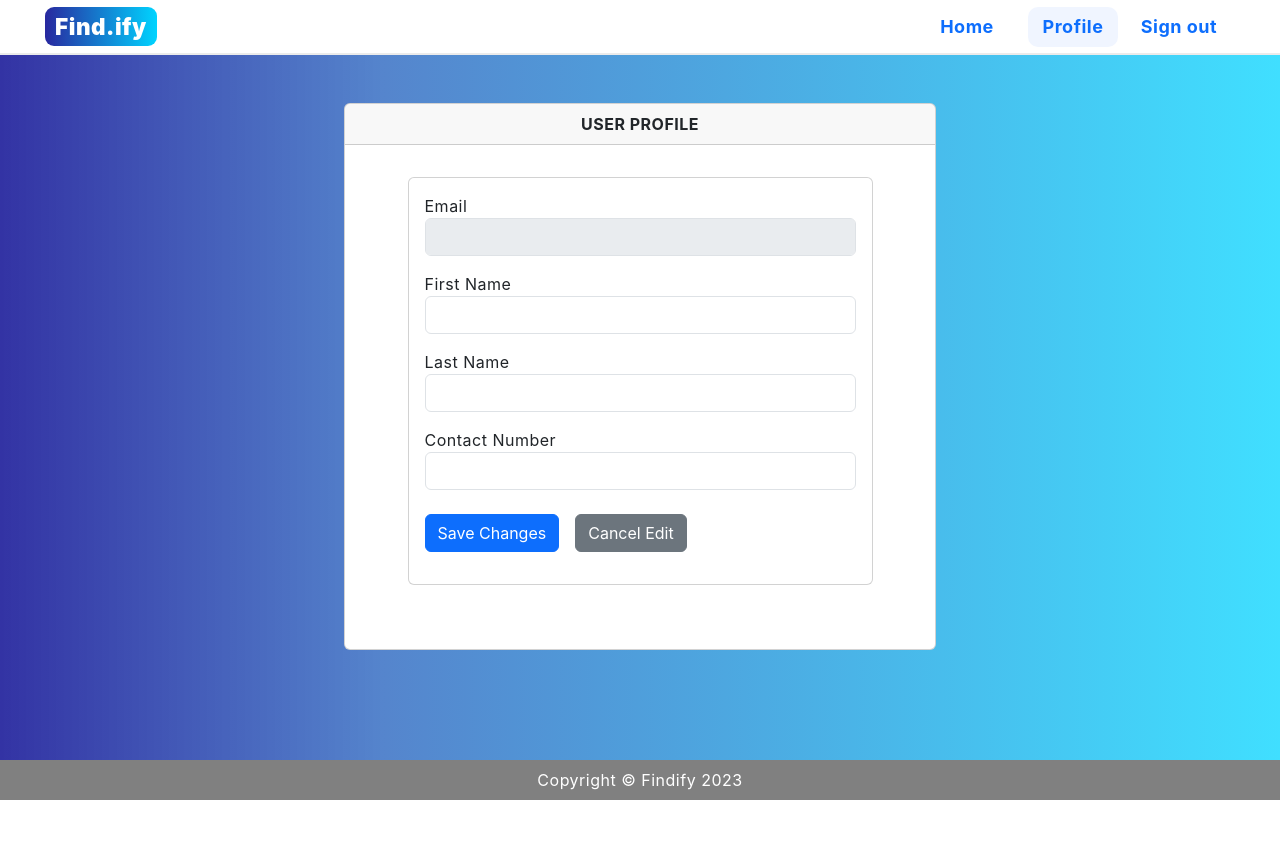
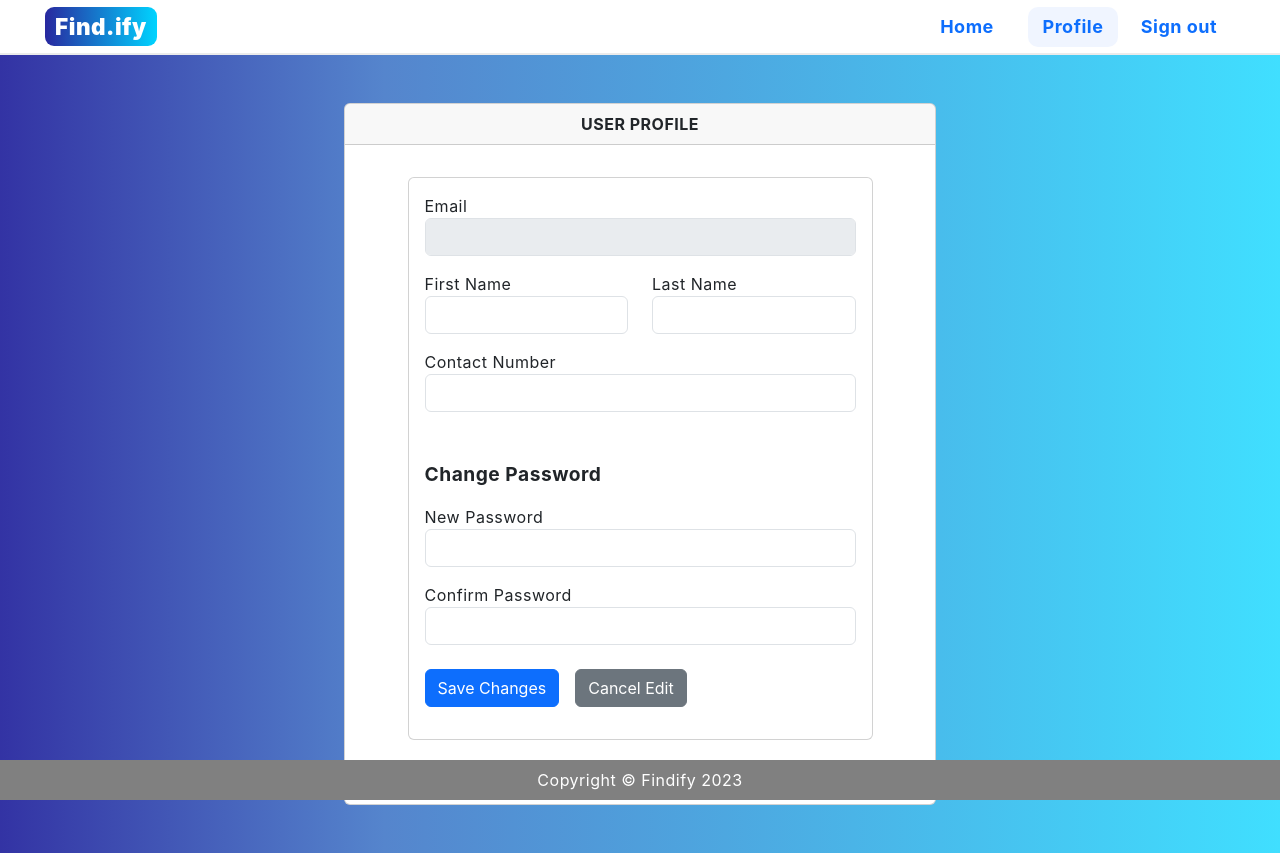
Before and after one commit to utmgdsc/Findify, a React (Create React App) app: page /profile in a window 1280 px wide. Both pictures are taken after a click on the button "Edit Profile". Before the commit the page ends 800 px from the top, so only its background shows below. Built offline with nearby package versions, Linux system fonts and the light colour scheme; no server answers.

Commit message:
added password change functionality for user profile / edit page

```diff
--- a/src/components/views/ProfileView/userDetail.js
+++ b/src/components/views/ProfileView/userDetail.js
@@ -11,7 +11,14 @@ export default function UserProfile () {
   let navigate = useNavigate();
 
   const [disabled, setDisabled] = useState(true);
-  const [userDetails, setUserDetails] = useState({ email: '', firstName: '', lastName: '', contactNumber: '' })
+  const [errors, setErrors] = useState({
+    password: "",
+    repeatPassword: "",
+    submit: "",
+  });
+  const [userDetails, setUserDetails] = useState({
+    email: '', firstName: '', lastName: '', contactNumber: '', newPassword: '', confirmPassword: ''
+  })
 
   useEffect(() => {
     getUserDetails();
@@ -51,6 +58,27 @@ export default function UserProfile () {
   const contactNumberHandler = (e) => {
     setUserDetails({ ...userDetails, contactNumber: e.target.value })
   }
+  const newPasswordHandler = (e) => {
+    let regex = /^(?=.*[0-9])(?=.*[a-z])(?=.*[A-Z])(?=.*\W)(?!.* ).{8,24}$/;
+    if (e.target.value && !regex.test(e.target.value)) {
+      setErrors({
+        ...errors,
+        password: "Password must contain one digit from 1 to 9, one lowercase letter, one uppercase letter, one special character, no space, and it must be 8-16 characters long ",
+        submit: "Fix all errors before submitting."
+      });
+    } else {
+      setErrors({ ...errors, password: '', submit: errors.repeatPassword === '' ? '' : errors.submit })
+      setUserDetails({ ...userDetails, newPassword: e.target.value })
+    }
+  }
+  const confirmPasswordHandler = (e) => {
+    if (e.target.value !== userDetails.newPassword) {
+      setErrors({ ...errors, repeatPassword: "Both passwords do not match.", submit: "Fix all errors before submitting." });
+    } else {
+      setErrors({ ...errors, repeatPassword: '', submit: errors.password === '' ? '' : errors.submit })
+      setUserDetails({ ...userDetails, confirmPassword: e.target.value })
+    }
+  }
   const editHandler = (e) => {
     setDisabled(false);
   }
@@ -63,6 +91,7 @@ export default function UserProfile () {
   const submitHandler = async (e) => {
     e.preventDefault();
     setDisabled(true);
+    if (errors.submit === '' && errors.password === '' && errors.repeatPassword === '') {
       return fetch("http://localhost:3000/user/edit", {
         method: "PUT",
         headers: {
@@ -78,6 +107,7 @@ export default function UserProfile () {
         getUserDetails();
       })
     }
+  }
 
   const Buttons = () => {
 
@@ -86,8 +116,11 @@ export default function UserProfile () {
     }
     return (
       <>
-        <button className="btn btn-primary" onClick={ submitHandler }>Save Changes</button>
+        <button className="btn btn-primary" onClick={ submitHandler } disabled={ errors.submit !== '' }>Save Changes</button>
         <button className="btn btn-secondary mx-3" onClick={ cancelHandler }>Cancel Edit</button>
+        <div style={ { fontSize: 12, color: "red" } }>
+          { errors.submit }
+        </div>
       </>)
   }
 
@@ -104,21 +137,46 @@ export default function UserProfile () {
                   <label htmlFor="email" className="form-label mb-0">Email</label>
                   <input type="email" className="form-control" id="email" disabled value={ userDetails.email } />
                 </div>
-                <div className="mb-3">
+                <div className="row">
+                  <div className="mb-3 col-md-6">
                     <label htmlFor="firstName" className="form-label mb-0">First Name</label>
                     <input type="text" className="form-control" id="firstName" disabled={ disabled }
                       value={ userDetails.firstName } onChange={ (e) => firstNameHandler(e) } />
                   </div>
-                <div className="mb-3">
+                  <div className="mb-3 col-md-6">
                     <label htmlFor="lastName" className="form-label mb-0">Last Name</label>
                     <input type="text" className="form-control" id="lastName" disabled={ disabled }
                       value={ userDetails.lastName } onChange={ (e) => lastNameHandler(e) } />
+                  </div>
                 </div>
                 <div className="mb-3">
                   <label htmlFor="contactNumber" className="form-label mb-0">Contact Number</label>
                   <input type="tel" className="form-control" id="contactNumber" disabled={ disabled }
                     value={ userDetails.contactNumber } onChange={ (e) => contactNumberHandler(e) } />
                 </div>
+                {
+                  !disabled ? (
+                    <>
+                      <p className="fw-bold mt-5">Change Password</p>
+                      <div className="mb-3">
+                        <label htmlFor="newPassword" className="form-label mb-0">New Password</label>
+                        <input type="password" className="form-control" id="newPassword" disabled={ disabled }
+                          value={ userDetails.newPassword } onChange={ (e) => newPasswordHandler(e) } />
+                        <span style={ { fontSize: 12, color: "red", lineHeight: "normal" } }>
+                          { errors.password }
+                        </span>
+                      </div>
+                      <div className="mb-3">
+                        <label htmlFor="confirmPassword" className="form-label mb-0">Confirm Password</label>
+                        <input type="password" className="form-control" id="confirmPassword" disabled={ disabled }
+                          value={ userDetails.confirmPassword } onChange={ (e) => confirmPasswordHandler(e) } />
+                        <span style={ { fontSize: 12, color: "red" } }>
+                          { errors.repeatPassword }
+                        </span>
+                      </div>
+                    </>
+                  ) : <></>
+                }
               </form >
               <div className="justify-content-start mt-2 mb-3">
                 <Buttons />
```
Also changed, not shown: 1 other file (tests, documents, lock files or other folders). Lines whose indentation alone changed are shown as unchanged.
